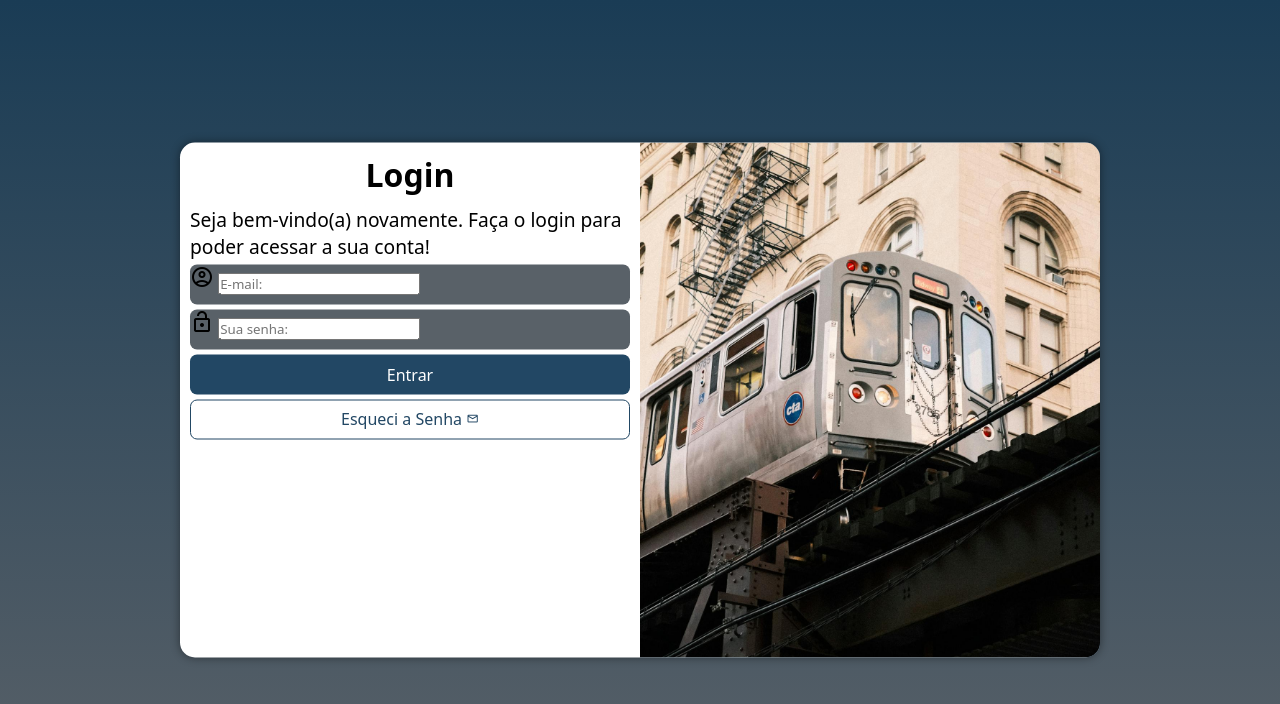
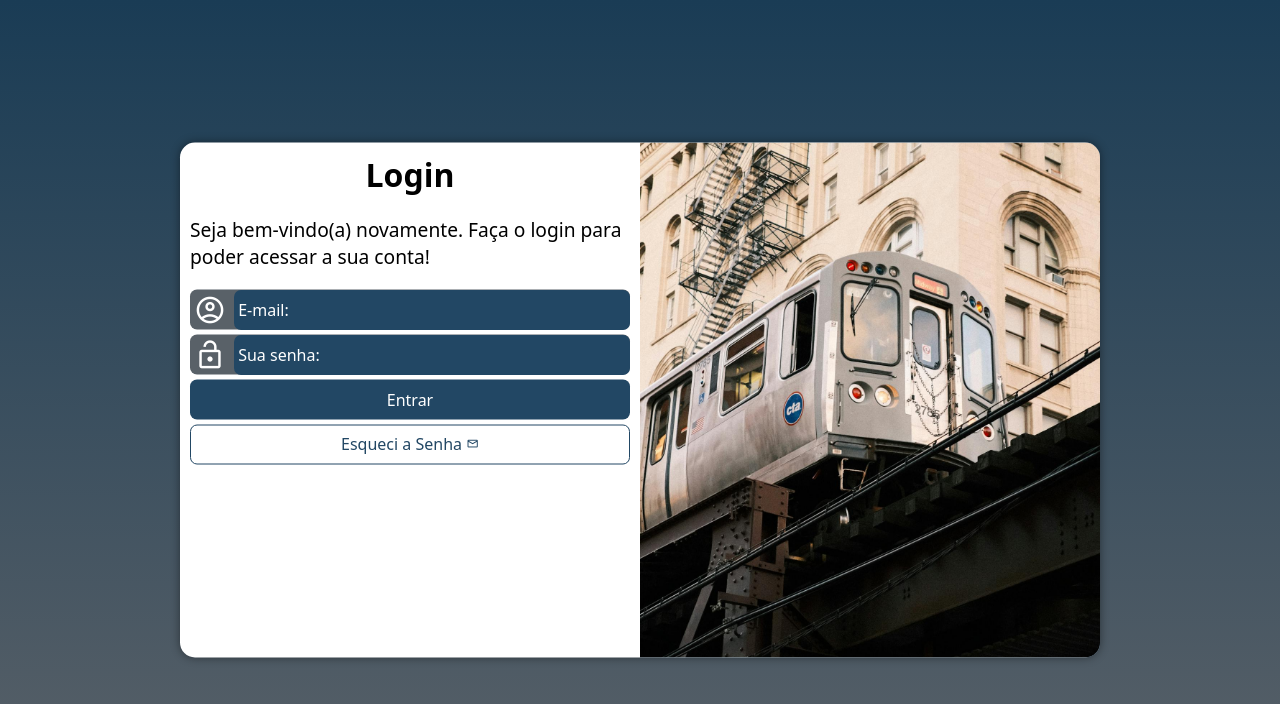
Before and after one commit to brighente/projeto-login, a plain HTML site: page index.html in a window 1280 px wide. Drawn offline with nearby package versions, Linux system fonts and the light colour scheme.

Commit message:
finalizando projeto

```diff
--- a/style/media-query.css
+++ b/style/media-query.css
@@ -6,6 +6,7 @@
 
     #login{
         width: 80vw;
+        height: 350px;
     }
 
     #imagem{
@@ -26,6 +27,7 @@
 
     #formulario p{
         font-size: 1em;
+        margin: 10px 0px;
     }
 }
 
@@ -54,5 +56,6 @@
 
     #formulario p{
         font-size: 1.2em;
+        margin: 20px 0px;
     }
 }
--- a/style/style.css
+++ b/style/style.css
@@ -43,9 +43,9 @@ main{
     top: 50%;
     left: 50%;
 
-    transform: translate(-50%, -50%);
     transition: width .3s, height .3s;
     transition-timing-function: ease;
+    transform: translate(-50%, -50%);
 }
 
 #imagem{
@@ -68,6 +68,7 @@ main{
 
 #formulario p{
     font-size: 0.8em;
+    margin-bottom: 10px;
 }
 
 .campo{
@@ -82,6 +83,48 @@ main{
 .campo label{
     display: none;
 }
+
+.campo span{
+    color: white;
+    font-size: 2em;
+    width: 40px;
+    padding: 4px;
+}
+
+.campo input{
+    background-color: #224764;
+    font-size: 1em;
+    width: calc(100% - 44.5px);
+    height: 100%;
+    border: none;
+    border-radius: 7px;
+    padding: 4px;
+    transform: translateY(-9.5px);
+}
+
+.campo input:focus-within{
+    background-color: white;
+}
+
+/* MUDAR A COR DO PLACEHOLDER EM TODOS OS NAVEGADORES */
+
+::-webkit-input-placeholder{
+    color: white;
+}
+
+:-moz-placeholder{
+    color: white;
+}
+
+::-moz-placeholder{
+    color: white;
+}
+
+:-ms-input-placeholder{
+    color: white;
+}
+
+/* MUDAR A COR DO PLACEHOLDER EM TODOS OS NAVEGADORES */
 
 form input[type=submit]{
     display: block;
```
